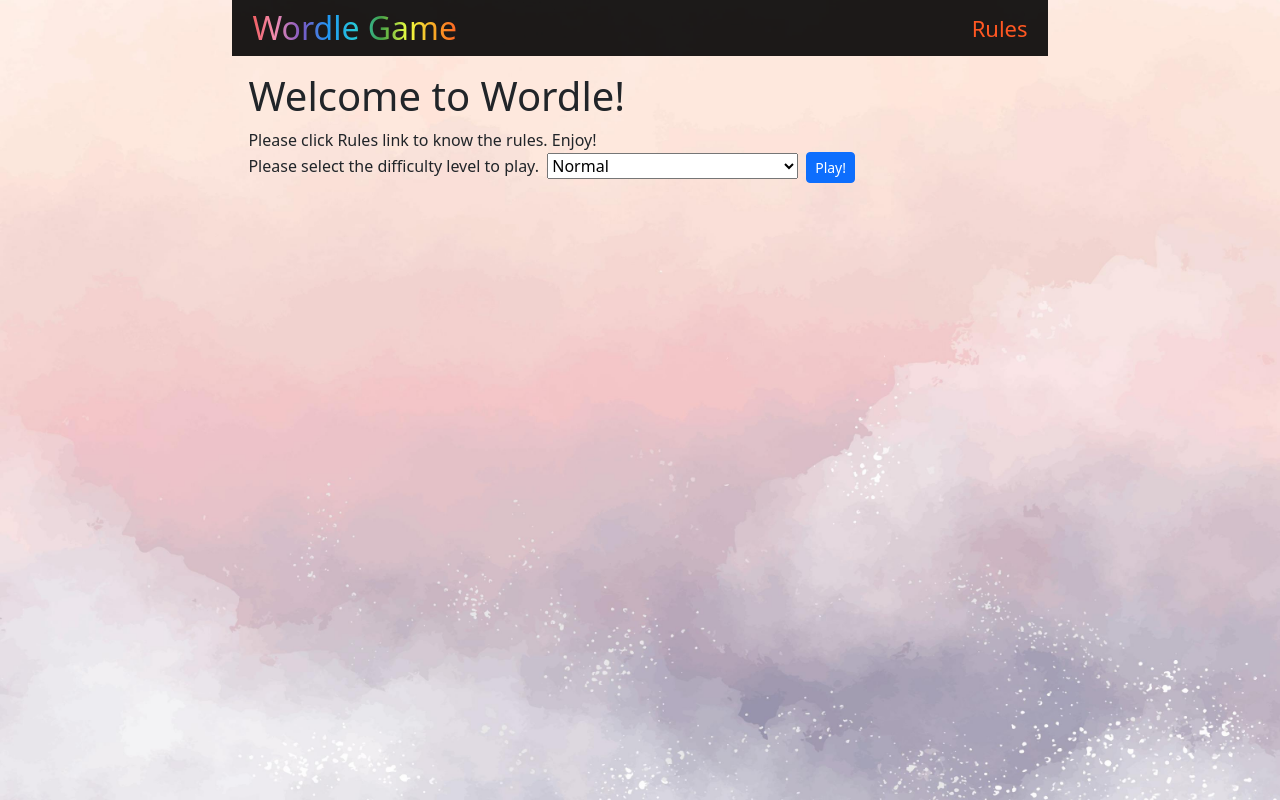
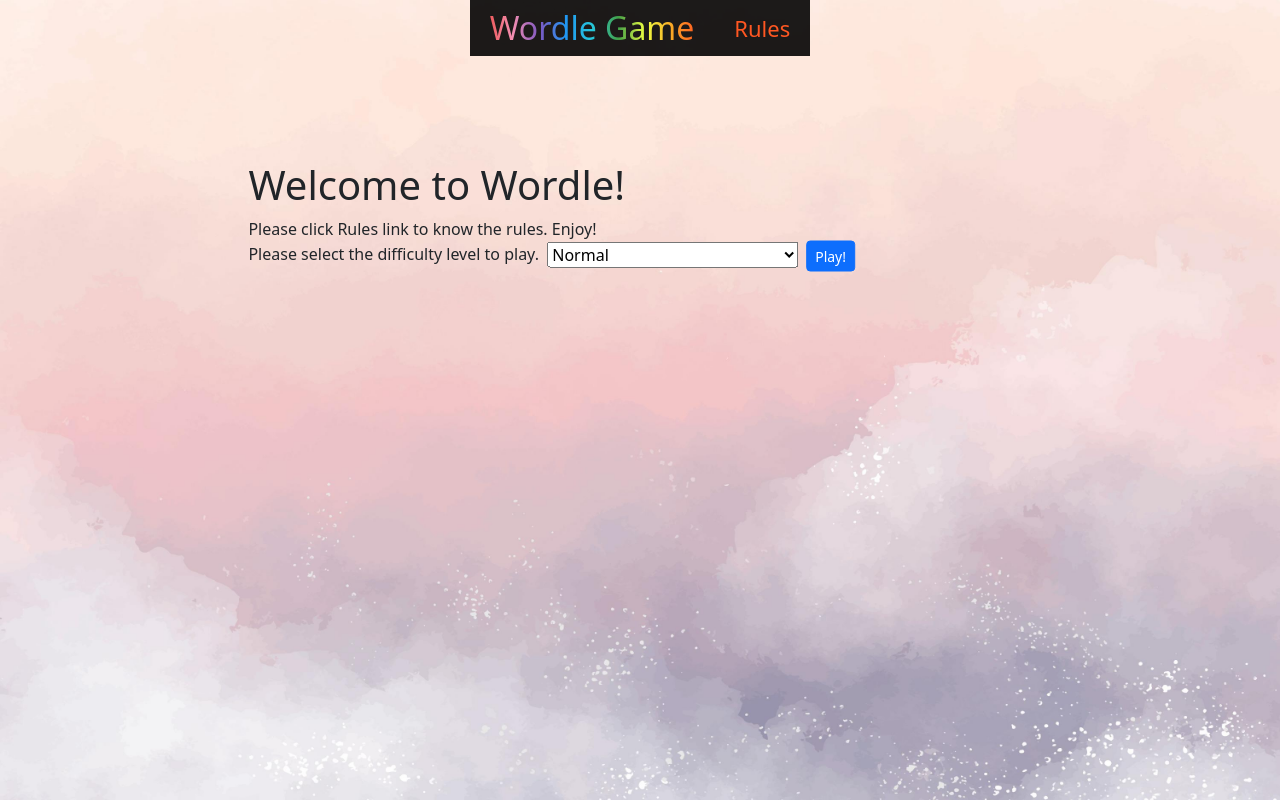
Before and after one commit to gayatribir/gayatri-birthare-project2, a React (Vite) app: page / in a window 1280 px wide. Built offline with nearby package versions, Linux system fonts and the light colour scheme.

Commit message:
minor changes

```diff
--- a/src/Home.jsx
+++ b/src/Home.jsx
@@ -19,6 +19,7 @@ export default function Home(){
 
   return (
     <div className="home-margin">
+      <div>
         <h1>Welcome to Wordle!</h1>
         <p>Please click Rules link to know the rules. Enjoy!
           <label className='lbl-level'>Please select the difficulty level to play. &nbsp;
@@ -30,5 +31,7 @@ export default function Home(){
           </label>
         </p>
       </div>
+
+    </div>
   );
 }
--- a/src/components/AlertBox.jsx
+++ b/src/components/AlertBox.jsx
@@ -19,7 +19,7 @@ export default function AlertBox({show: defaultShow}) {
         <Modal.Header closeButton>
           <Modal.Title>Yayy!</Modal.Title>
         </Modal.Header>
-        <Modal.Body>Congratulations! Would like to try again?</Modal.Body>
+        <Modal.Body>Congratulations! Would you like to try again?</Modal.Body>
         <Modal.Footer>
           <Button variant="secondary" onClick={handleClose}>
             Maybe, next time!
--- a/src/components/Grid.jsx
+++ b/src/components/Grid.jsx
@@ -6,14 +6,14 @@ export default function Grid({attemptedWords, letter, tries, recentWord, color})
   const recentWordProcessed = [...Array(letter).keys()].map(i => recentWord[i]||' ').join('');
   const colorSetProcessed = [...Array(letter).keys()].map(i => color[i]||'0').join('');
   const emptyColor = [...Array(letter).keys()].map(i => " ").join('');
-  console.log("In grid, letter = ", letter);
+
   return(
     <div className="wordle-body-div">
         <div className="wordle-grid-div">
           { [...Array(tries).keys()]
           // .map(i => attemptedWords.length > i ? [attemptedWords[i], color[i]]: [attemptedWords.length==i?recentWordProcessed : emptyWord, colorSetProcessed])
           .map(i => attemptedWords.length > i ? [attemptedWords[i], color[i]]: [attemptedWords.length==i?recentWordProcessed : emptyWord, emptyColor])
-          .map(p => {console.log(color); return p})
+          .map(p => {return p})
           // .map((p, idx) => <WordleRow key={idx} word={p[0]}  attempted={p[1]} size={letter}/>)}
           .map((p, idx) => <WordleRow key={idx} word={p[0]} color={p[1]}/>)}
         </div>
--- a/src/components/LogicProvider.jsx
+++ b/src/components/LogicProvider.jsx
@@ -67,9 +67,9 @@ const LogicProvider = (props) => {
     const[recordTotalAmount, setRecordTotalAmount] = useState(0);
 
     useEffect(() => {
-        console.log('hello');
+        // console.log('hello');
         const recoveredCartState = JSON.parse(localStorage.getItem('cartState'));
-        console.log(recoveredCartState);
+        // console.log(recoveredCartState);
         setCartState({
             type: 'RECOVER',
             cartState: recoveredCartState
--- a/src/components/Prompt.jsx
+++ b/src/components/Prompt.jsx
@@ -26,7 +26,7 @@ export default function Prompt({letter}){
   const [promptWord, setPromptWord] = useState("")
 
   const showTooltip = props => (
-    <Tooltip {...props}>Please enter you word and hit enter to know the result.</Tooltip>
+    <Tooltip {...props}>Please enter the word and hit enter to know the result.</Tooltip>
   );
 
   const handleOnChange = (event)=> {
--- a/src/components/Wordle.jsx
+++ b/src/components/Wordle.jsx
@@ -92,6 +92,7 @@ export default function WordleEvent(){
 
   const {attemptedWords, answerKey, letter, tries} = state;
   const color = attemptedWords.map(word => calcColor(word, answerKey))
+  console.log("Answer: ",answerKey);
 
   return(
     <AppContext.Provider value={{dispatch}}>
--- a/src/styles/Home.css
+++ b/src/styles/Home.css
@@ -1,5 +1,15 @@
 .home-margin{
-  margin: 1rem;
+  position: absolute;
+  top: 28%;
+  left: 50%;
+  transform: translate(-50%, -50%);
+  max-width: 90rem;
+  width: 92%;
+  display: flex;
+  align-content: center;
+  flex-wrap: wrap;
+  align-items: center;
+  justify-content: space-around;
 }
 .ddl-level{
   width: 32%;
```
Also changed, not shown: 5 other files (tests, documents, lock files or other folders). Lines whose indentation alone changed are shown as unchanged.
